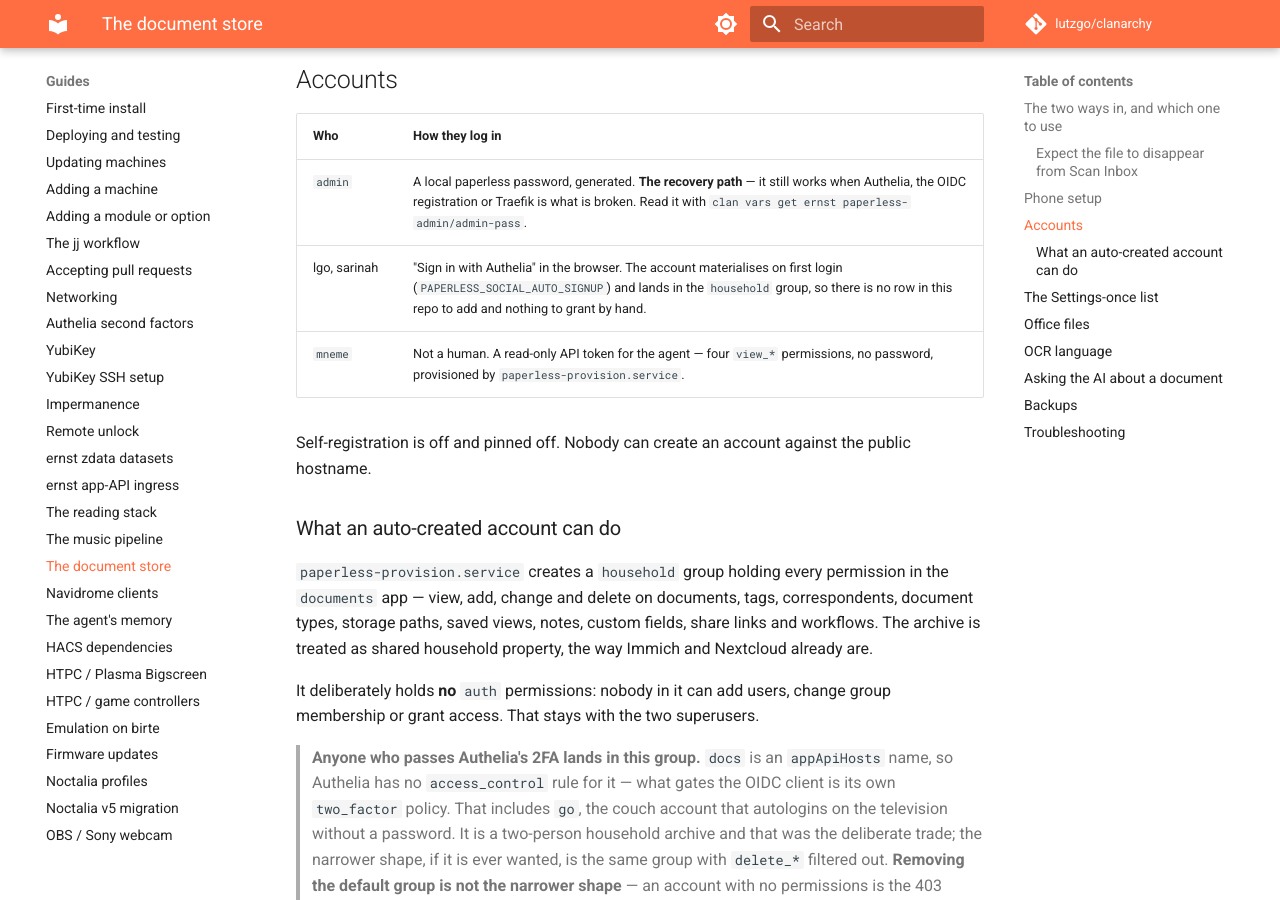
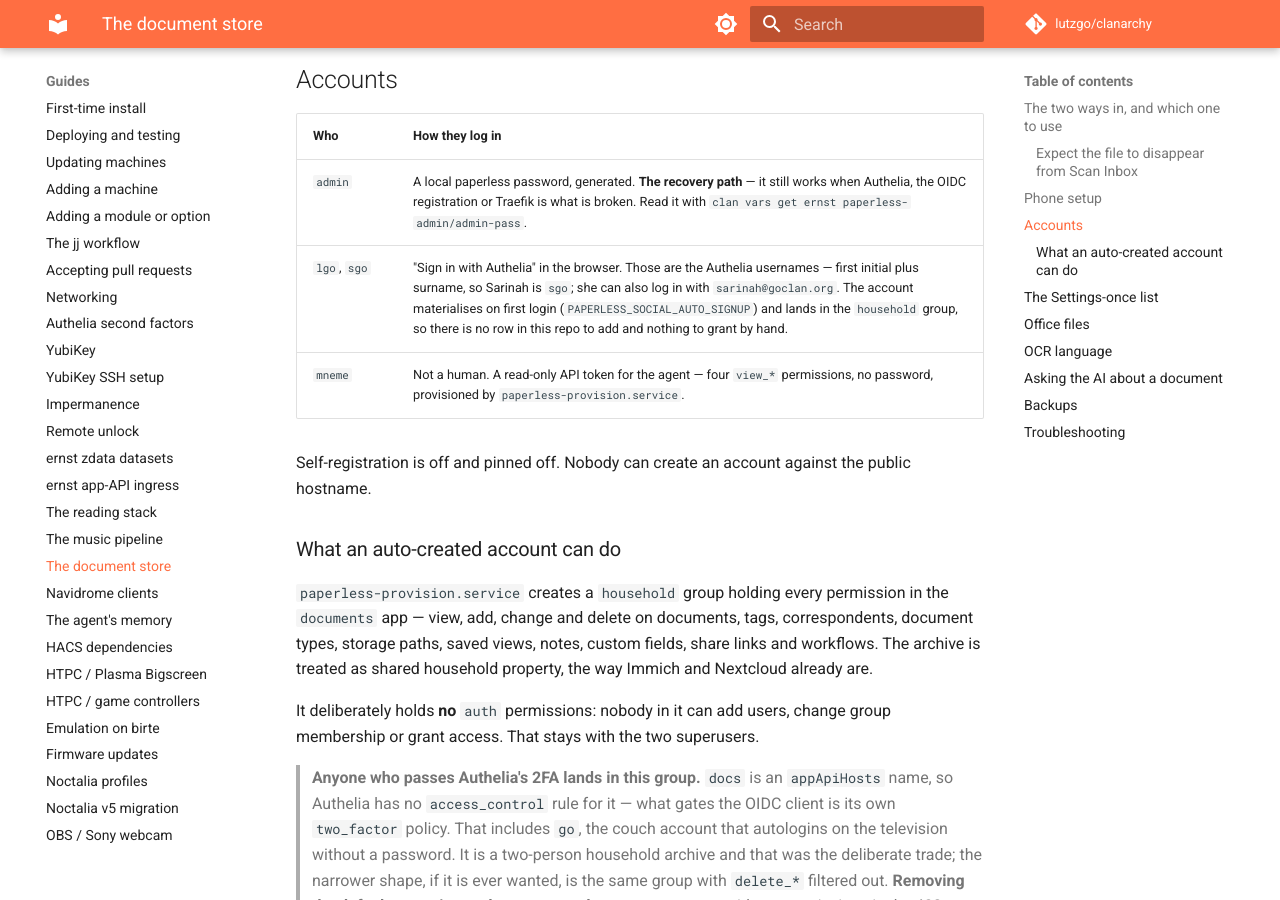
Before and after one commit to lutzgo/clanarchy, an MkDocs documentation site: the page built from docs/guides/document-store.md, in a window 1280 px wide and 900 px high, scrolled down 1409 px. Built offline with MkDocs 1.6.1 and Material for MkDocs 9.7.7, drawn with Linux system fonts in a browser that asks for light colours; comment, search, counter and statistics services are not loaded.

Commit message:
Name Sarinah's Authelia account sgo, following the fleet's username convention (#280)

```diff
--- a/docs/guides/document-store.md
+++ b/docs/guides/document-store.md
@@ -54,7 +54,7 @@ forward-auth (`docs` is an `appApiHosts` name; see
 | Who | How they log in |
 |---|---|
 | `admin` | A local paperless password, generated. **The recovery path** — it still works when Authelia, the OIDC registration or Traefik is what is broken. Read it with `clan vars get ernst paperless-admin/admin-pass`. |
-| lgo, sarinah | "Sign in with Authelia" in the browser. The account materialises on first login (`PAPERLESS_SOCIAL_AUTO_SIGNUP`) and lands in the `household` group, so there is no row in this repo to add and nothing to grant by hand. |
+| `lgo`, `sgo` | "Sign in with Authelia" in the browser. Those are the Authelia usernames — first initial plus surname, so Sarinah is `sgo`; she can also log in with `sarinah@goclan.org`. The account materialises on first login (`PAPERLESS_SOCIAL_AUTO_SIGNUP`) and lands in the `household` group, so there is no row in this repo to add and nothing to grant by hand. |
 | `mneme` | Not a human. A read-only API token for the agent — four `view_*` permissions, no password, provisioned by `paperless-provision.service`. |
 
 Self-registration is off and pinned off. Nobody can create an account against
```
Also changed, not shown: 1 other file.
